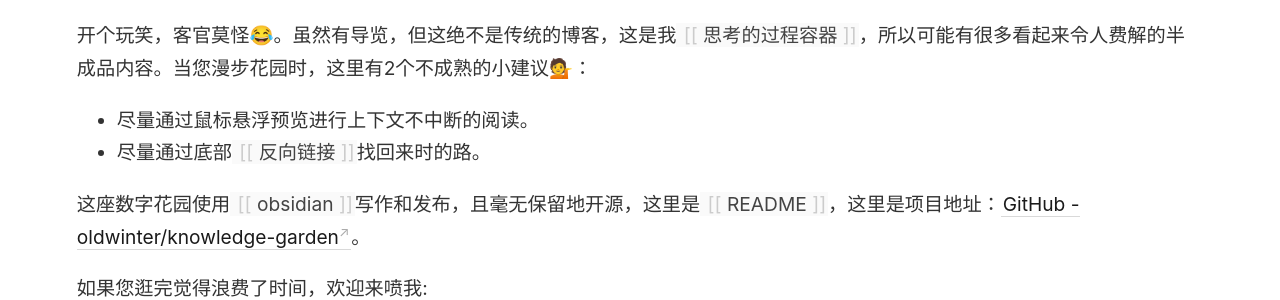
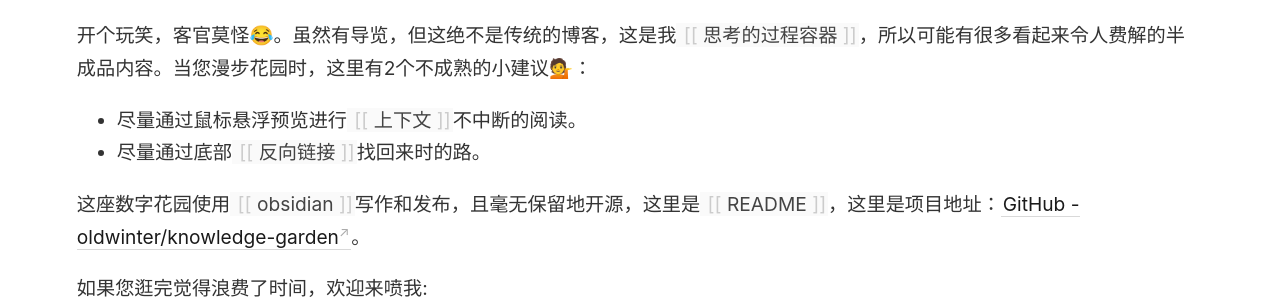
Before and after one commit to oldwinter/dg, a Jekyll site: the page built from _pages/index.md, in a window 1280 px wide. Shown: the part 230-530 px from the top of the page. Built offline with Jekyll 4.4.1, drawn with Linux system fonts in a browser that asks for light colours.

Commit message:
auto publish by keyboard

```diff
--- a/_pages/index.md
+++ b/_pages/index.md
@@ -10,7 +10,7 @@ hello👋，我是oldwinter❄️。这里是一座「全开放式，每日更
 既然你诚心诚意地，闯入了我的花园，那我就大发慈悲地，给你一张地图：[[☘️ 花园导览 🍀]]。
 
 开个玩笑，客官莫怪😂。虽然有导览，但这绝不是传统的博客，这是我[[思考的过程容器]]，所以可能有很多看起来令人费解的半成品内容。当您漫步花园时，这里有2个不成熟的小建议💁：
-- 尽量通过鼠标悬浮预览进行上下文不中断的阅读。
+- 尽量通过鼠标悬浮预览进行[[上下文]]不中断的阅读。
 - 尽量通过底部[[反向链接]]找回来时的路。
 
 这座数字花园使用[[obsidian]]写作和发布，且毫无保留地开源，这里是[[README]]，这里是项目地址：[GitHub - oldwinter/knowledge-garden](https://github.com/oldwinter/knowledge-garden)。
```
